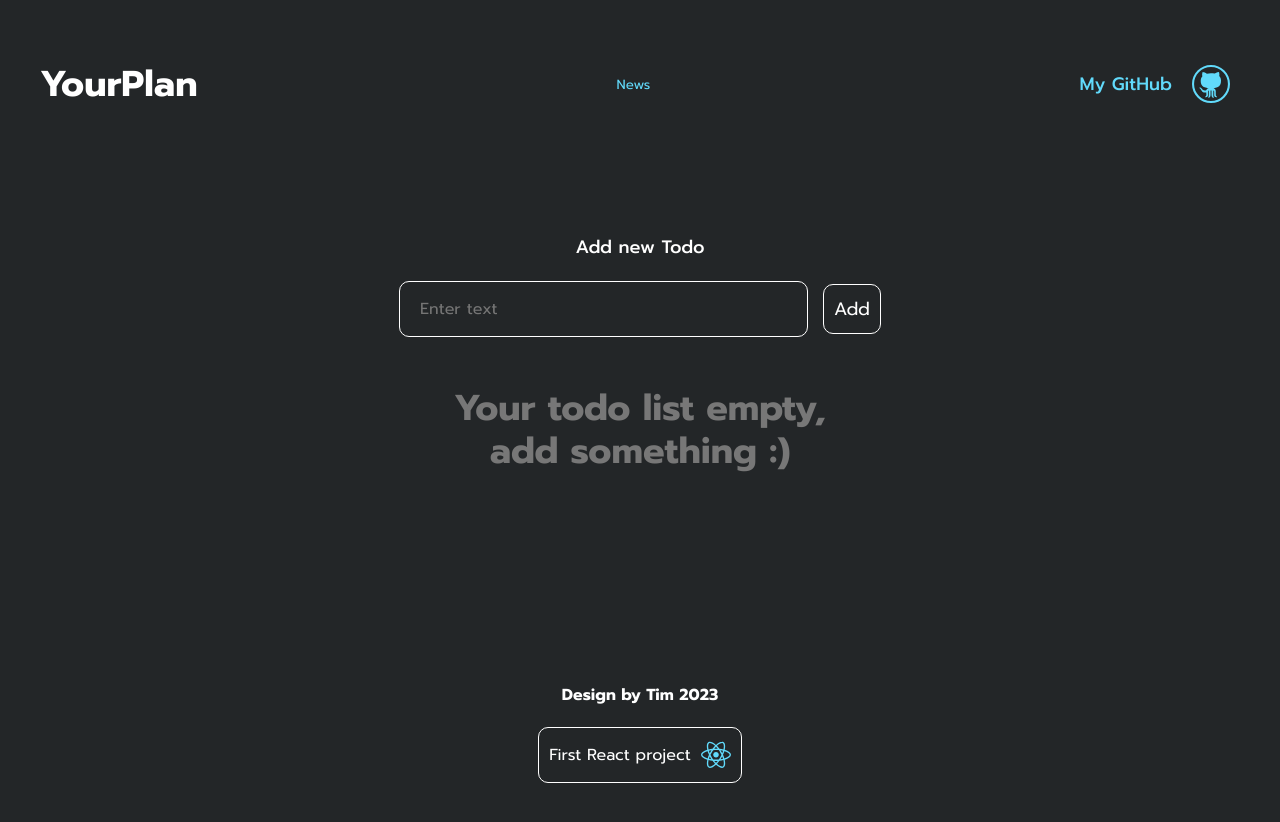
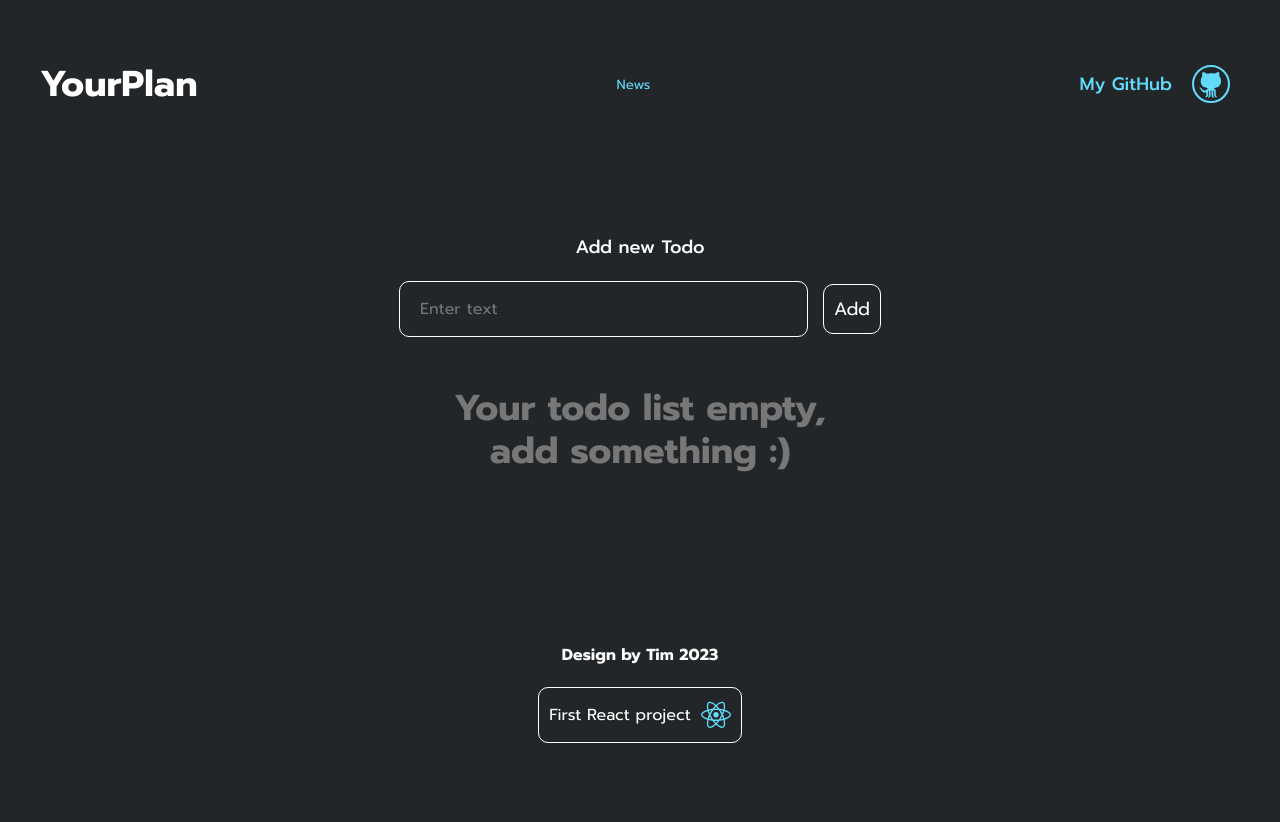
Before and after one commit to aimtimtimtim/planApp, a React (Vite) app: page / in a window 1280 px wide. Shown: the top 822 px of the page. Built offline with nearby package versions, Linux system fonts and the light colour scheme.

Commit message:
Update Footer.scss

```diff
--- a/src/Components/Footer/Footer.scss
+++ b/src/Components/Footer/Footer.scss
@@ -1,7 +1,6 @@
 .footer {
     text-align: center;
-    margin-top: 200px;
-    margin-bottom: 20px;
+    margin-top: 160px;
 
     &__title {
         font-size: 16px;
```
